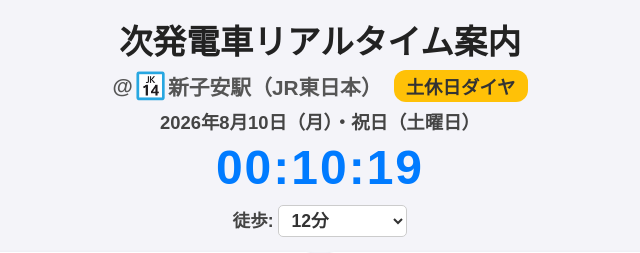
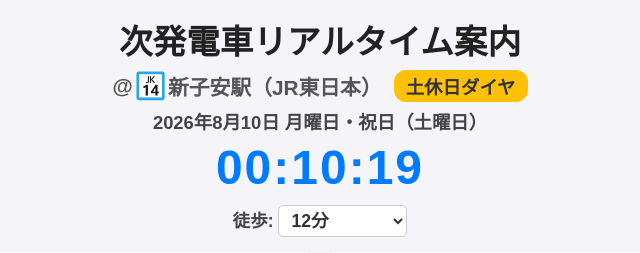
Before and after one commit to butsukawa-sub/station, a Flask app: page / in a window 1280 px wide. Shown: the top 253 px of the page, without its empty margins (320-960 px from the left). Run offline with Flask 3, Linux system fonts and the light colour scheme.

Commit message:
Update index.html

```diff
--- a/templates/index.html
+++ b/templates/index.html
@@ -208,11 +208,13 @@
 
         let dateSuffix = `（${weekdayStr}）`;
         if (isNewYear) {
-          dateSuffix = `（${weekdayStr}）（年末年始期間）`;
+          dateSuffix = ` ${weekdayStr}曜日（年末年始期間）`;
         } else if (currentData.isHoliday) {
-          // バックエンド（Flask側）から祝日名を受け取るか、簡易的に祝日表示にする
           let holidayName = currentData.holidayName || "祝日";
-          dateSuffix = `（${weekdayStr}）・祝日（${holidayName}）`;
+          // ここを「火曜日・祝日（山の日）」の形式に組み立て直します
+          dateSuffix = ` ${weekdayStr}曜日・祝日（${holidayName}）`;
+        } else {
+          dateSuffix = ` ${weekdayStr}曜日`;
         }
 
         let fullDateString = `${yearWestern}年${month}月${day}日` + dateSuffix;
```
